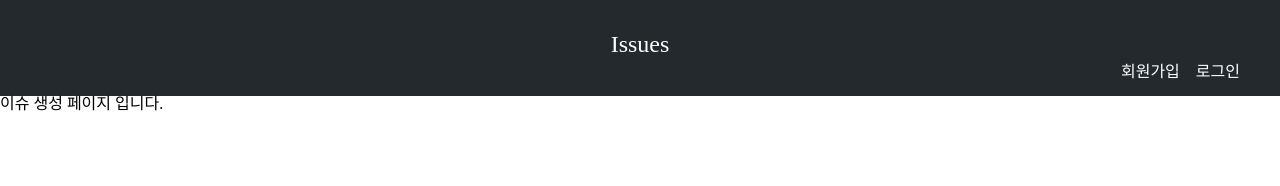
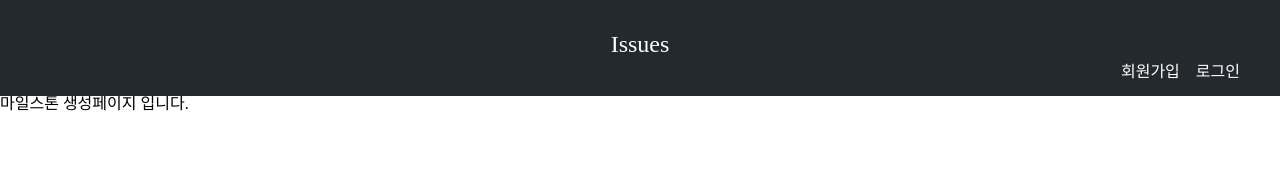
Before and after one commit to boostcamp-2020/IssueTracker-15, a React app in the folder web/client/: page /milestone/new in a window 1280 px wide. Shown: the top 186 px of the page. Built offline with nearby package versions, Linux system fonts and the light colour scheme.

Commit message:
refactor : :rainbow: page return 형식 변경

```diff
--- a/web/client/src/views/create-issue.tsx
+++ b/web/client/src/views/create-issue.tsx
@@ -1,7 +1,11 @@
 import React from "react";
 
 const CreateIssuePage = () => {
-  return <div>이슈 생성 페이지 입니다.</div>;
+  return (
+    <>
+      <div>이슈 생성 페이지 입니다.</div>
+    </>
+  );
 };
 
 export default CreateIssuePage;
--- a/web/client/src/views/create-milestone.tsx
+++ b/web/client/src/views/create-milestone.tsx
@@ -1,7 +1,11 @@
 import React from "react";
 
 const CreateMilestonePage = () => {
-  return <div>이슈 생성 페이지 입니다.</div>;
+  return (
+    <>
+      <div>마일스톤 생성페이지 입니다.</div>
+    </>
+  );
 };
 
 export default CreateMilestonePage;
--- a/web/client/src/views/detail-issue.tsx
+++ b/web/client/src/views/detail-issue.tsx
@@ -1,7 +1,11 @@
 import React from "react";
 
 const DetailIssuePage = () => {
-  return <div>개별 이슈 페이지 입니다.</div>;
+  return (
+    <>
+      <div> 이슈 상세 페이지 입니다</div>
+    </>
+  );
 };
 
 export default DetailIssuePage;
--- a/web/client/src/views/issue.tsx
+++ b/web/client/src/views/issue.tsx
@@ -1,7 +1,11 @@
 import React from "react";
 
 const IssuePage = () => {
-  return <div>이슈 페이지 입니다.</div>;
+  return (
+    <>
+      <div>이슈 페이지 입니다.</div>
+    </>
+  );
 };
 
 export default IssuePage;
--- a/web/client/src/views/label.tsx
+++ b/web/client/src/views/label.tsx
@@ -1,7 +1,11 @@
 import React from "react";
 
 const LabelPage = () => {
-  return <div>라벨 페이지 입니다</div>;
+  return (
+    <>
+      <div>라벨 페이지 입니다</div>
+    </>
+  );
 };
 
 export default LabelPage;
--- a/web/client/src/views/milestone.tsx
+++ b/web/client/src/views/milestone.tsx
@@ -1,7 +1,11 @@
 import React from "react";
 
 const MilestonePage = () => {
-  return <div>마일스톤 페이지입니다</div>;
+  return (
+    <>
+      <div>마일스톤 페이지 입니다</div>
+    </>
+  );
 };
 
 export default MilestonePage;
```
